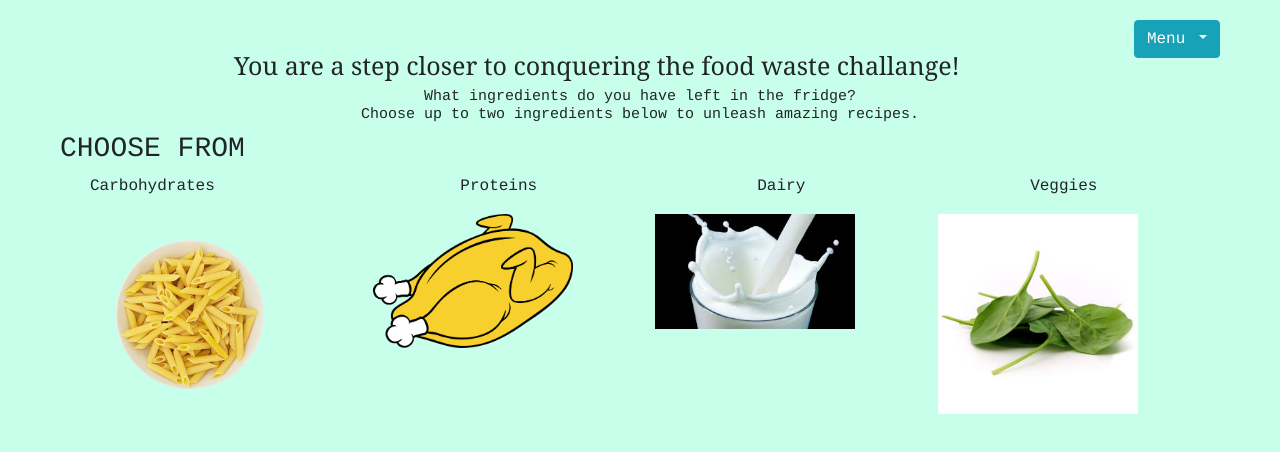
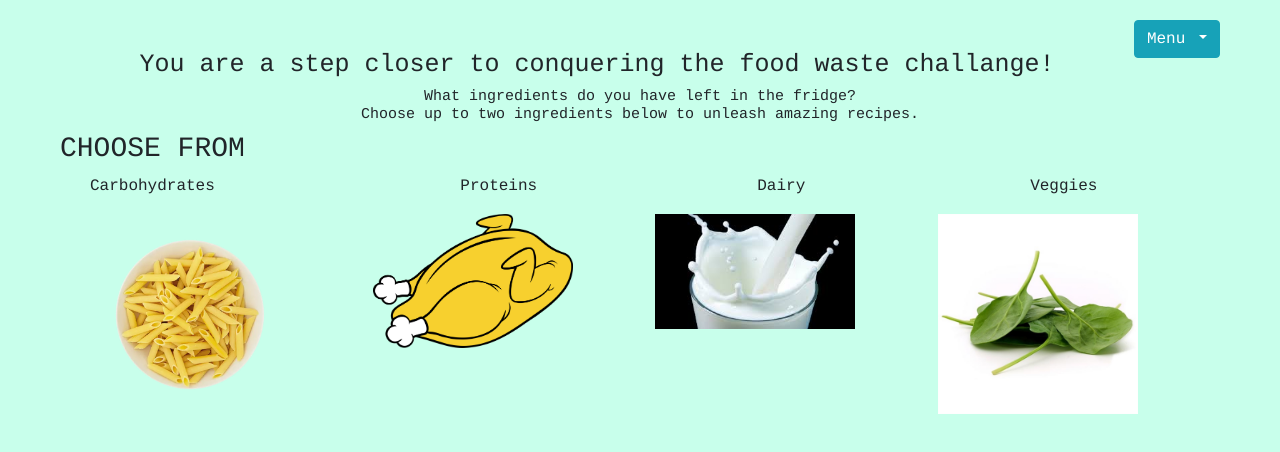
Before and after one commit to AfridaC/CG-Website, a plain HTML site: page index.html in a window 1280 px wide. Drawn offline with nearby package versions, Linux system fonts and the light colour scheme.

Commit message:
change of font
courier

```diff
--- a/css/styles.css
+++ b/css/styles.css
@@ -54,7 +54,7 @@ h1.title{
 h2.title2{
   font-size: 25px;
   text-align: center;
-  font-family: Georgia;
+  font-family: courier;
 }
 
 h3.title3{
```
Also changed, not shown: css/contact.css (deleted).
